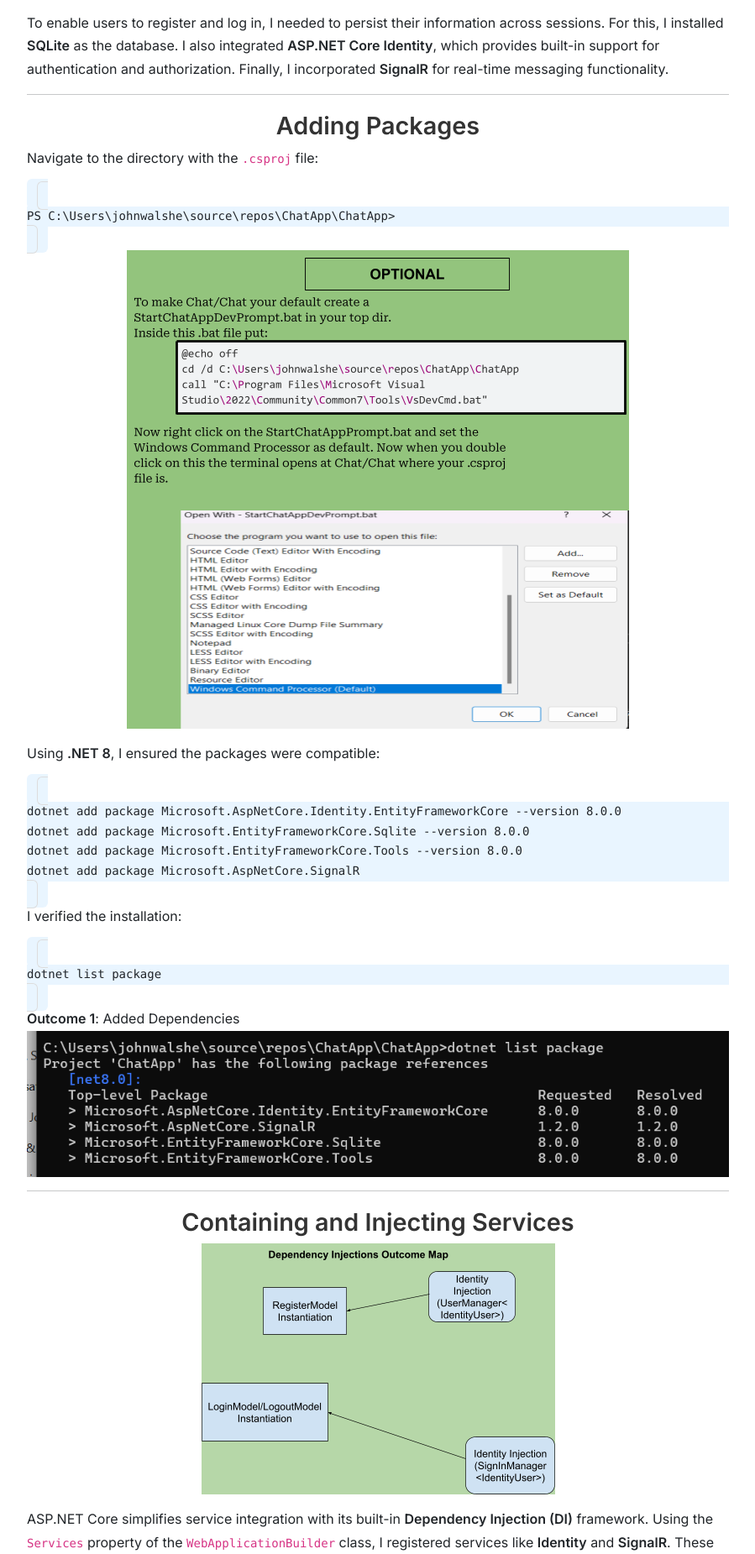
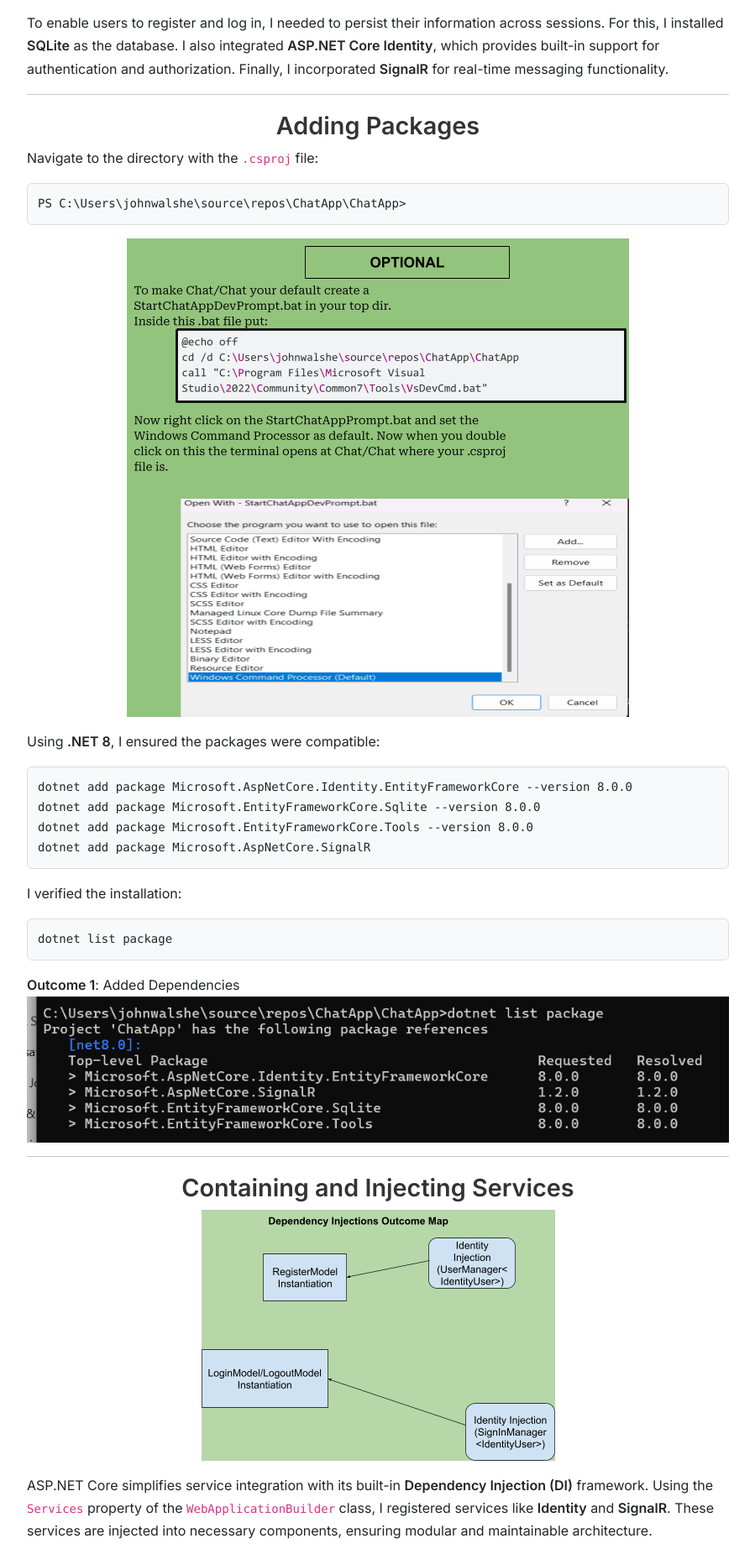
Before and after one commit to JWalshe86/ChatApp, a Jekyll site: the page built from docs/Index.md, in a window 1280 px wide. Shown: the part 2302-4153 px from the top of the page at 84% size, without its empty margins (190-1089 px from the left). Built offline with Jekyll 4.4.1, drawn with Linux system fonts in a browser that asks for light colours; our own code applies the rules of GitHub Pages for plain Markdown files.

Commit message:
Update custom.css

```diff
--- a/docs/assets/css/custom.css
+++ b/docs/assets/css/custom.css
@@ -193,14 +193,7 @@
 button.copy-button:hover {
     background: #0056b3;
 }
-.highlight {
-    background-color: #e9f5ff; /* Light blue */
-    padding: 8px 12px;
-    border-radius: 6px;
-    white-space: pre-wrap;
-    margin-bottom: 8px;
-    display: inline; /* Ensures it only highlights text, not the entire block */
-}
+
 mark {
     background-color: #adc2df;
     font-weight: normal; /* Regular weight for better contrast */
```
